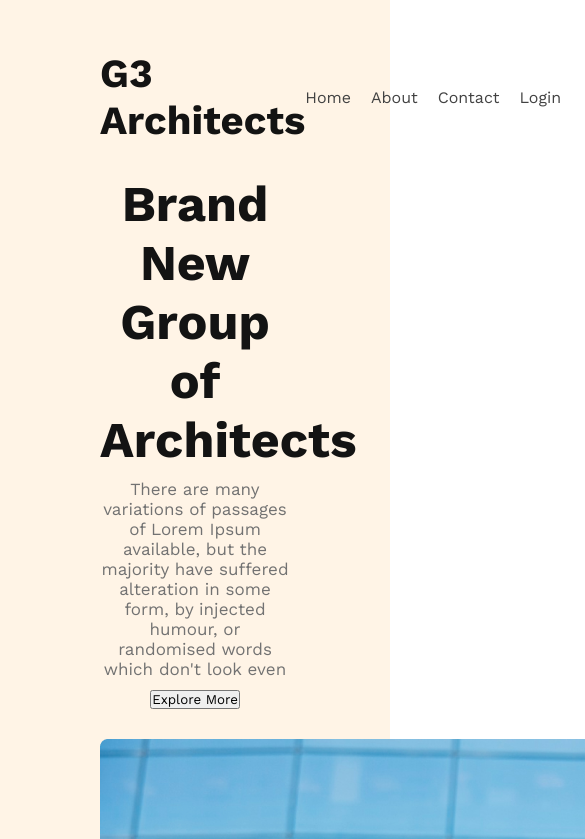
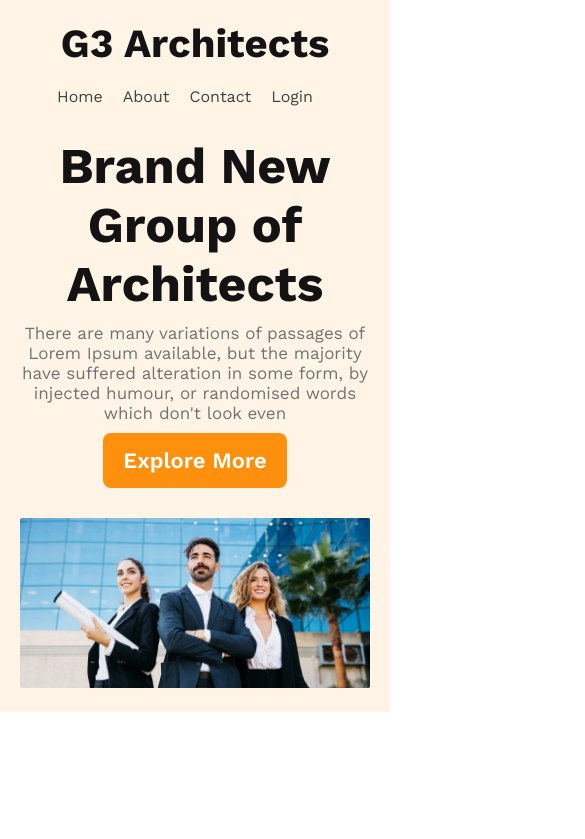
Before and after one commit to mehedi22rifat/g3-architeccts-website, a plain HTML site: page index.html in a window 390 px wide. Shown: the top 839 px of the page, 585 px wide, since content can reach past the window. Drawn offline with nearby package versions, Linux system fonts and the light colour scheme.

Commit message:
added responsive desing

```diff
--- a/index.html
+++ b/index.html
@@ -29,7 +29,7 @@
             </p>
            <button class="btn-primary">Explore More</button>
         </div>
-       <img class="banner-img" src="./images/banner.png" alt="">
+       <img src="./images/banner.png" alt="">
     </div>
    </header>
    <!-- header end here -->
--- a/styles/style.css
+++ b/styles/style.css
@@ -10,6 +10,13 @@
 }
 
 .btn-primary{
+    border-radius: 8px;
+    background: #FF900E;
+    color: #FFF;
+    font-size: 22px;
+    font-weight: 600;
+   border: 0;
+   padding: 15px 20px;
 
 }
 
@@ -73,3 +80,41 @@ nav li a{
     margin:10px 0;
 
 }
+.banner img{
+    width: 100%;
+}
+
+
+
+
+
+
+/* responsive design */
+/*  for Mobile devices  */
+@media screen and (max-width:576px){
+    header{
+        padding: 20px;
+    }
+    nav{
+        flex-direction: column;
+
+    }
+    nav>ul{
+        margin-top: 20px;
+    }
+}
+
+/* tablet or medium device */
+@media screen and (min-width:576px) and (max-width:960px){
+    header{
+        padding: 20px 30px;
+    }
+    nav{
+        flex-direction: column;
+
+    }
+
+    nav>ul{
+        margin-top: 25px;
+    }
+}
```
